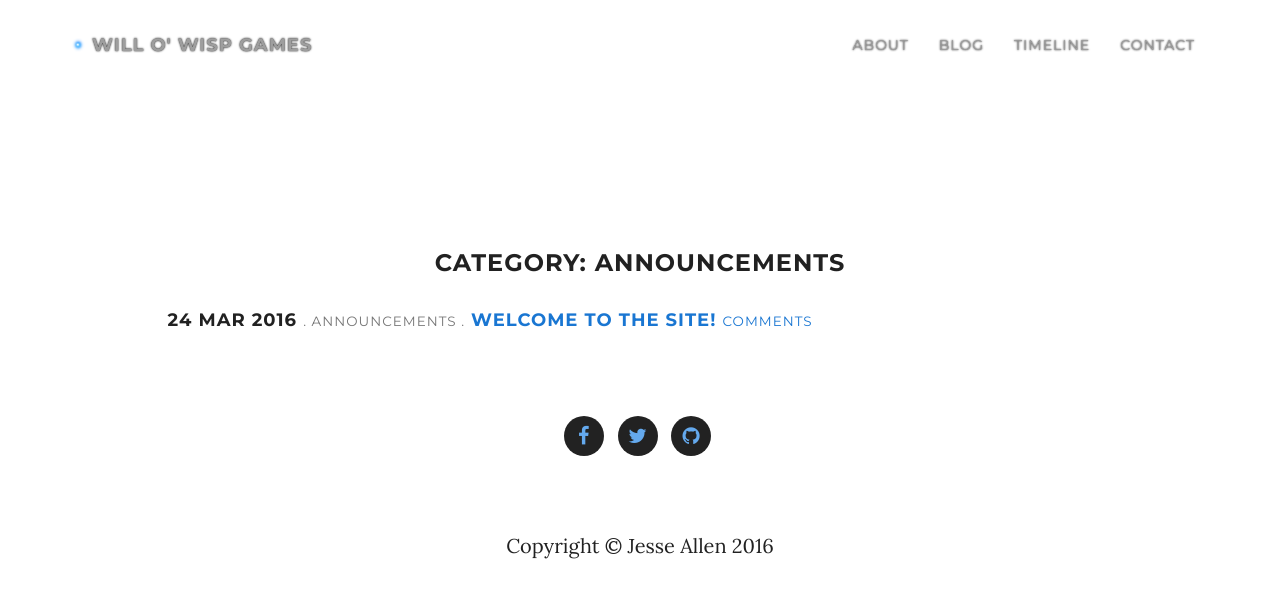
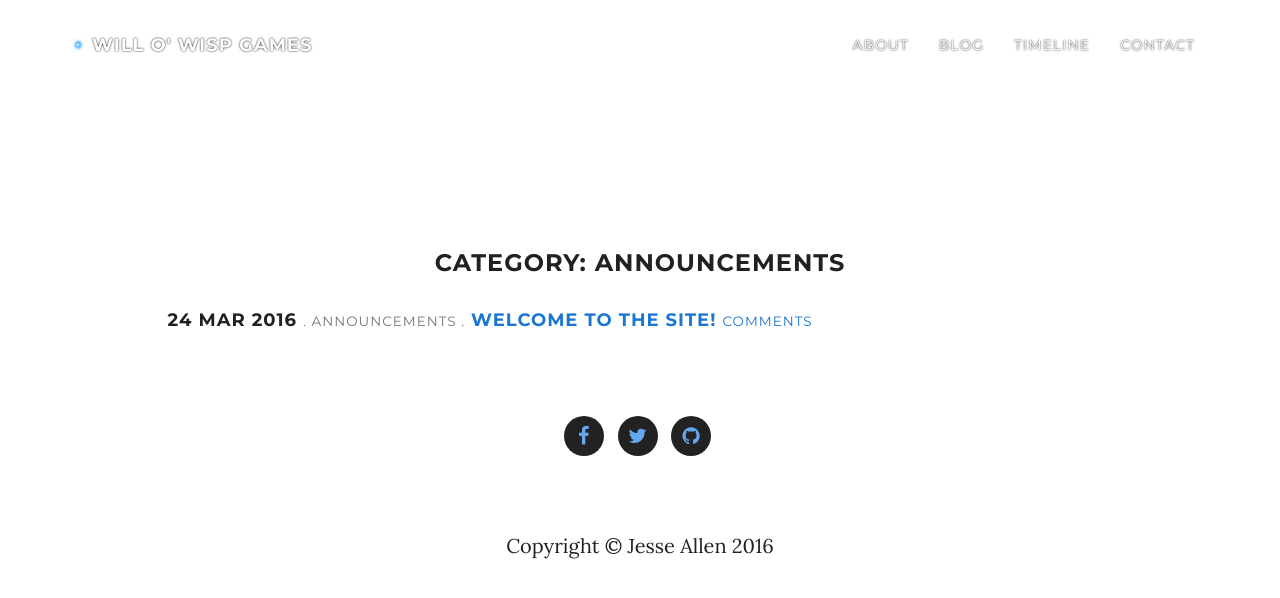
Before and after one commit to WilloWispGames/WilloWispGames.github.io, a Jekyll site: the page built from categories/announcements.html, in a window 1280 px wide and 900 px high. Shown: the top 598 px of the window. Built offline with Jekyll 4.4.1, drawn with Linux system fonts in a browser that asks for light colours; nearby versions of some CDN libraries.

Commit message:
Update _variables.scss

```diff
--- a/_sass/_variables.scss
+++ b/_sass/_variables.scss
@@ -11,7 +11,7 @@ $navbar-text-shadow: false; //true;
 $header-text-shadow: true;
 $header-background-color: $greyPane;
 $intro-text-color: $light;
-$navbar-color: #9e9e9e; //$light; // navbar text
+$navbar-color: $light; // navbar text
 $navbar-lg-collapse-background-color: $header-background-color;
 $navbar-lg-background: transparent;
 $navbar-sm-background-color: $navbar-lg-collapse-background-color;
```
